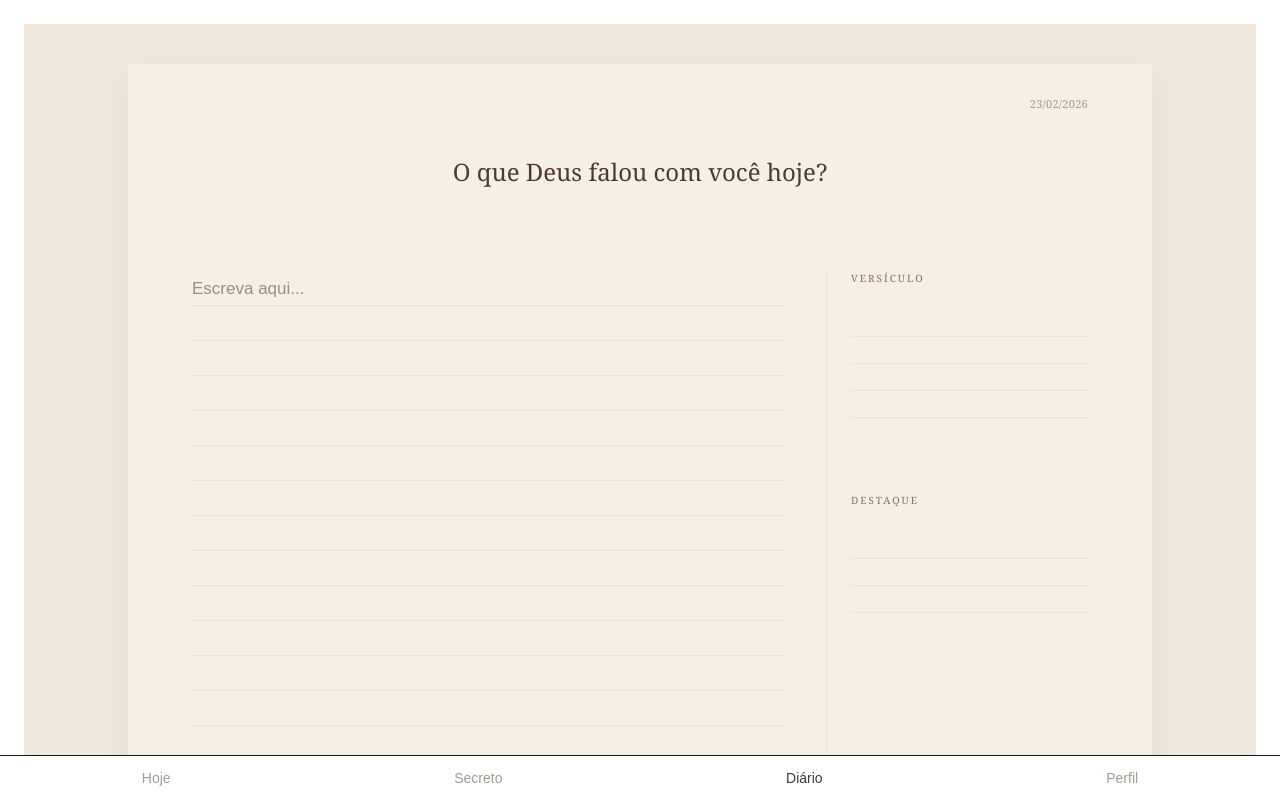
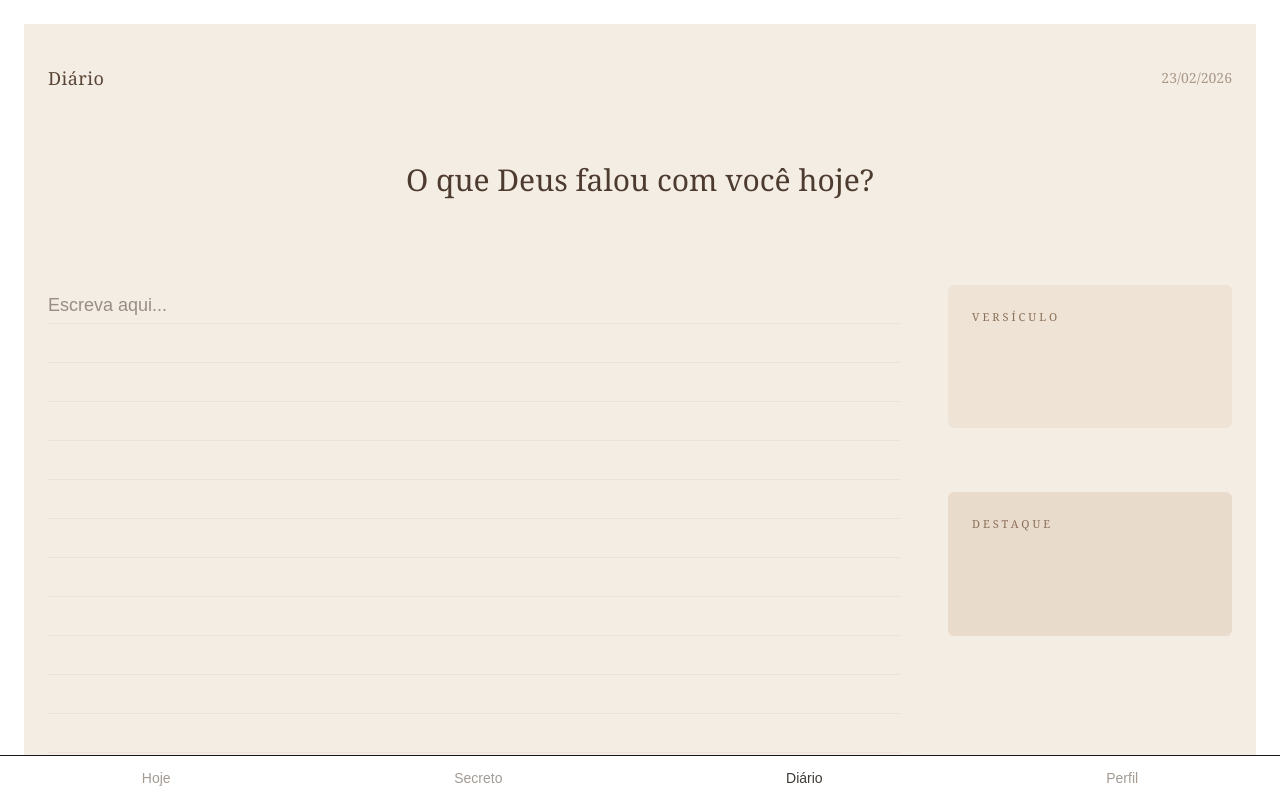
Before and after one commit to michelesannti/no-secreto, a Next.js app: page /diario in a window 1280 px wide. Shown: the top 800 px of the page. Built offline with nearby package versions, Linux system fonts and the light colour scheme.

Commit message:
diario 3.0 tela cheia + icones nav

```diff
--- a/app/(app)/diario/page.tsx
+++ b/app/(app)/diario/page.tsx
@@ -23,43 +23,48 @@ export default function DiarioPage() {
 
     const { error } = await supabase.from("diario_entries").insert([
       {
-        conteudo,
-        versiculo,
-        destaque,
-        data: new Date().toISOString(),
+        conteudo_texto: conteudo,
+        versiculo_texto: versiculo,
+        conteudo_desenho: destaque,
       },
     ]);
 
     if (error) {
       setMensagem("Erro ao salvar.");
     } else {
-      setMensagem("Salvo 🤎");
+      setMensagem("Salvo com carinho ✨");
+      setConteudo("");
+      setVersiculo("");
+      setDestaque("");
     }
   }
 
   return (
-    <div className="min-h-screen bg-[#efe7dc] px-4 py-10">
+    <div className="min-h-screen bg-[#f4ede4] px-6 py-10">
 
-      {/* FOLHA CENTRAL */}
-      <div className="max-w-5xl mx-auto bg-[#f6efe6] shadow-[0_10px_30px_rgba(0,0,0,0.04)] px-6 md:px-16 py-16 relative">
+      {/* TOPO */}
+      <div className="flex justify-between items-center mb-16">
+        <h1 className="font-serif text-lg text-[#5a4636] tracking-wide">
+          Diário
+        </h1>
 
-        {/* DATA */}
-        <div className="absolute top-8 right-6 md:right-16 text-[11px] text-[#8a6f58] opacity-70 font-serif tracking-wide">
+        <span className="text-sm text-[#8c7563] opacity-70 font-serif">
           {dataHoje}
+        </span>
       </div>
 
-        {/* PERGUNTA */}
-        <div className="text-center mt-6 mb-20">
-          <h1 className="text-xl md:text-2xl font-serif text-[#4e3b2f] leading-relaxed">
+      {/* PERGUNTA CENTRAL */}
+      <div className="text-center mb-20">
+        <h2 className="text-2xl md:text-3xl font-serif text-[#4e3b2f] leading-relaxed max-w-2xl mx-auto">
           O que Deus falou com você hoje?
-          </h1>
+        </h2>
       </div>
 
-        {/* ESTRUTURA 70 / 30 FIXA */}
-        <div className="flex flex-row gap-6">
+      {/* CONTEÚDO PRINCIPAL */}
+      <div className="flex flex-row gap-12">
 
-          {/* COLUNA PRINCIPAL */}
-          <div className="w-[70%] pr-4">
+        {/* COLUNA ESQUERDA 75% */}
+        <div className="w-[75%]">
 
           <textarea
             value={conteudo}
@@ -67,25 +72,24 @@ export default function DiarioPage() {
             placeholder="Escreva aqui..."
             className="
               w-full
-                h-[520px]
+              h-[600px]
               bg-transparent
               border-none
               outline-none
               resize-none
-                text-[17px]
+              text-[18px]
               text-[#3e2f25]
-                leading-9
-                font-light
+              leading-10
             "
             style={{
               backgroundImage:
-                  "repeating-linear-gradient(to bottom, transparent, transparent 34px, #e3d7cb 35px)",
+                "repeating-linear-gradient(to bottom, transparent, transparent 38px, #e5d8cc 39px)",
             }}
           />
 
           <button
             onClick={handleSalvar}
-              className="mt-10 px-6 py-2 bg-[#7a5c45] text-white rounded-full text-xs tracking-wide hover:opacity-90 transition"
+            className="mt-12 px-8 py-2 bg-[#7a5c45] text-white rounded-full text-xs tracking-widest hover:opacity-90 transition"
           >
             SALVAR
           </button>
@@ -95,24 +99,22 @@ export default function DiarioPage() {
               {mensagem}
             </p>
           )}
-
         </div>
 
-          {/* COLUNA LATERAL */}
-          <div className="w-[30%] pl-6 border-l border-[#e3d7cb]/40">
+        {/* COLUNA DIREITA 25% */}
+        <div className="w-[25%] space-y-16">
 
-            {/* VERSÍCULO */}
-            <div className="mb-16">
-              <h2 className="text-[10px] font-serif text-[#8a6f58] tracking-[2px] mb-6">
+          {/* VERSÍCULO - estilo post-it */}
+          <div className="bg-[#efe3d6] p-6 rounded-md">
+            <h3 className="text-[11px] font-serif tracking-[3px] text-[#8a6f58] mb-4">
               VERSÍCULO
-              </h2>
+            </h3>
 
             <textarea
               value={versiculo}
               onChange={(e) => setVersiculo(e.target.value)}
               className="
                 w-full
-                  h-28
                 bg-transparent
                 border-none
                 outline-none
@@ -122,25 +124,20 @@ export default function DiarioPage() {
                 text-sm
                 leading-7
               "
-                style={{
-                  backgroundImage:
-                    "repeating-linear-gradient(to bottom, transparent, transparent 26px, #e3d7cb 27px)",
-                }}
             />
           </div>
 
-            {/* DESTAQUE */}
-            <div>
-              <h2 className="text-[10px] font-serif text-[#8a6f58] tracking-[2px] mb-6">
+          {/* DESTAQUE - estilo anotação */}
+          <div className="bg-[#e9dbcc] p-6 rounded-md">
+            <h3 className="text-[11px] font-serif tracking-[3px] text-[#8a6f58] mb-4">
               DESTAQUE
-              </h2>
+            </h3>
 
             <textarea
               value={destaque}
               onChange={(e) => setDestaque(e.target.value)}
               className="
                 w-full
-                  h-24
                 bg-transparent
                 border-none
                 outline-none
@@ -149,17 +146,10 @@ export default function DiarioPage() {
                 text-sm
                 leading-7
               "
-                style={{
-                  backgroundImage:
-                    "repeating-linear-gradient(to bottom, transparent, transparent 26px, #e3d7cb 27px)",
-                }}
             />
           </div>
 
         </div>
-
-        </div>
-
       </div>
     </div>
   );
```
Lines whose indentation alone changed are shown as unchanged.
